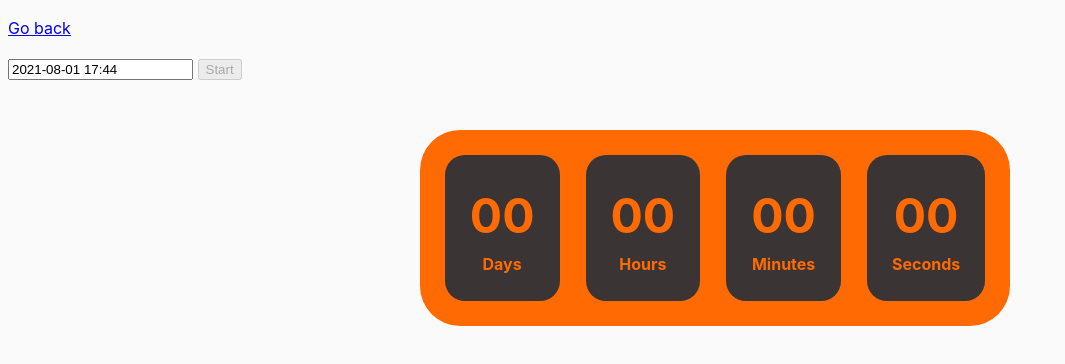
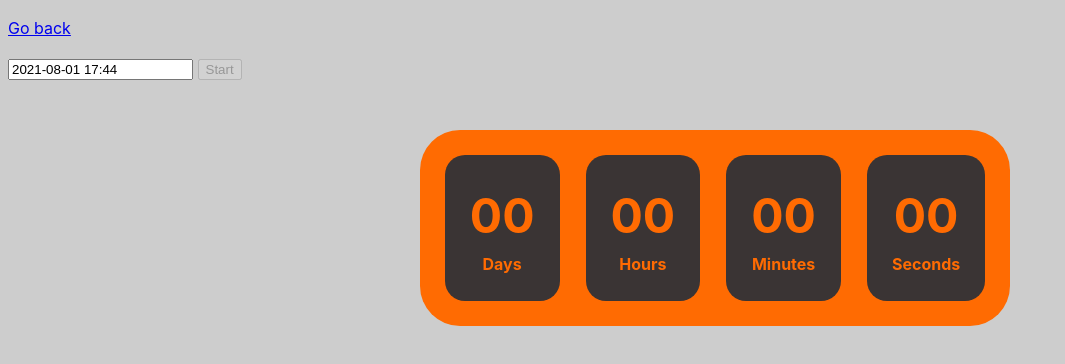
Before and after one commit to YuriiLukianovych/goit-js-hw-11, a website built with Parcel: page src/02-timer.html in a window 1280 px wide. Shown: the whole page, without its empty margins (0-1065 px from the left). Built offline with nearby package versions, Linux system fonts and the light colour scheme.

Commit message:
мелкие правки

```diff
--- a/src/css/common.css
+++ b/src/css/common.css
@@ -5,7 +5,7 @@
 body {
    font-family: -apple-system, BlinkMacSystemFont, 'Segoe UI', Roboto,
       Oxygen-Sans, Ubuntu, Cantarell, 'Helvetica Neue', sans-serif;
-   background-color: #fafafa;
+   background-color: #cdcdcd;
    color: #212121;
    line-height: 1.5;
 }
```
